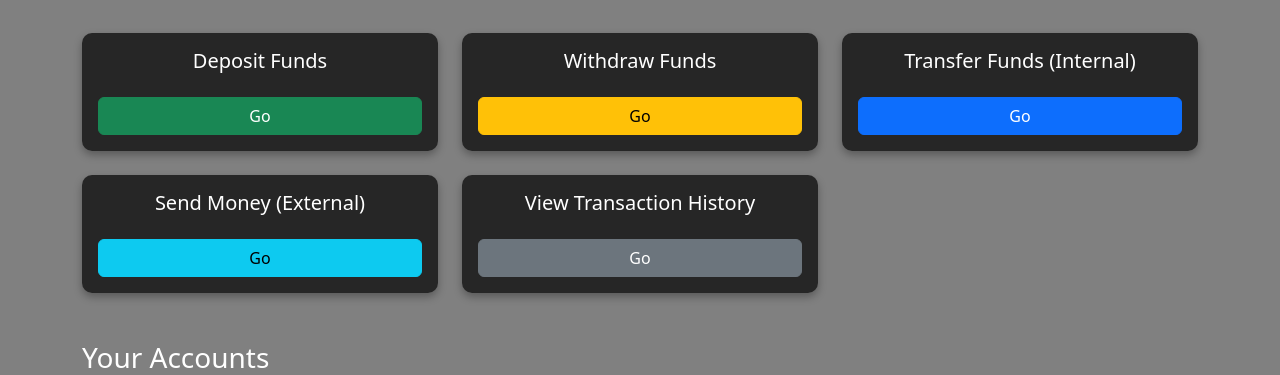
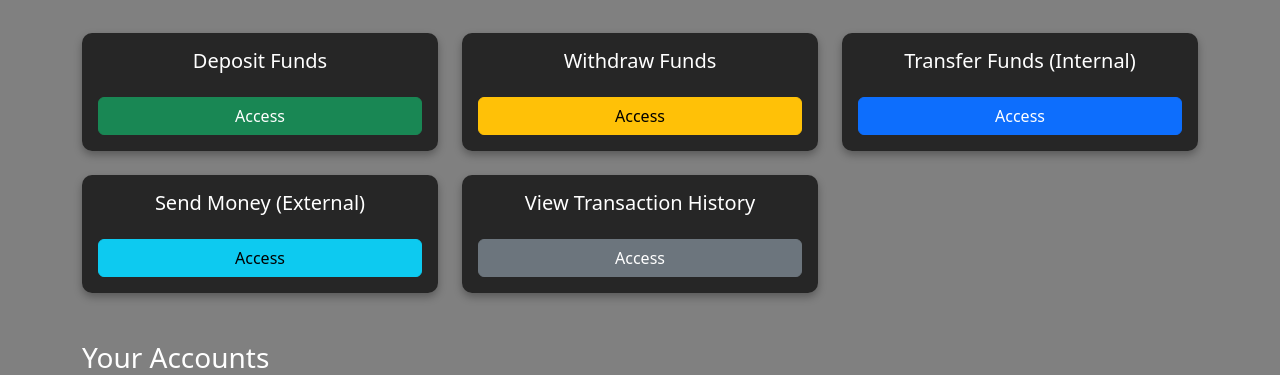
Before and after one commit to NkosiPark/Banking-Web-Application, a Flask app: template templates/dashboard.html in a window 1280 px wide. Shown: the part 227-602 px from the top of the page. Run offline with Flask 3, Linux system fonts and the light colour scheme; the template is opened without the code that fills it, so the values that code supplies are empty.

Commit message:
4th commit

```diff
--- a/templates/dashboard.html
+++ b/templates/dashboard.html
@@ -116,31 +116,31 @@
             <div class="col-md-4">
                 <div class="card p-3 text-center">
                     <h5>Deposit Funds</h5>
-                    <a href="/deposit" class="btn btn-success mt-3">Go</a>
+                    <a href="/deposit" class="btn btn-success mt-3">Access</a>
                 </div>
             </div>
             <div class="col-md-4">
                 <div class="card p-3 text-center">
                     <h5>Withdraw Funds</h5>
-                    <a href="/withdraw" class="btn btn-warning mt-3">Go</a>
+                    <a href="/withdraw" class="btn btn-warning mt-3">Access</a>
                 </div>
             </div>
             <div class="col-md-4">
                 <div class="card p-3 text-center">
                     <h5>Transfer Funds (Internal)</h5>
-                    <a href="/transfer" class="btn btn-primary mt-3">Go</a>
+                    <a href="/transfer" class="btn btn-primary mt-3">Access</a>
                 </div>
             </div>
             <div class="col-md-4">
                 <div class="card p-3 text-center">
                     <h5>Send Money (External)</h5>
-                    <a href="/send_money" class="btn btn-info mt-3">Go</a>
+                    <a href="/send_money" class="btn btn-info mt-3">Access</a>
                 </div>
             </div>
             <div class="col-md-4">
                 <div class="card p-3 text-center">
                     <h5>View Transaction History</h5>
-                    <a href="/transactions" class="btn btn-secondary mt-3">Go</a>
+                    <a href="/transactions" class="btn btn-secondary mt-3">Access</a>
                 </div>
             </div>
         </div>
```
